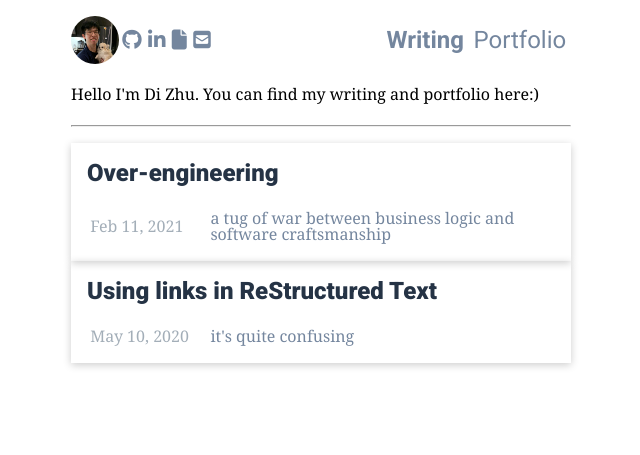
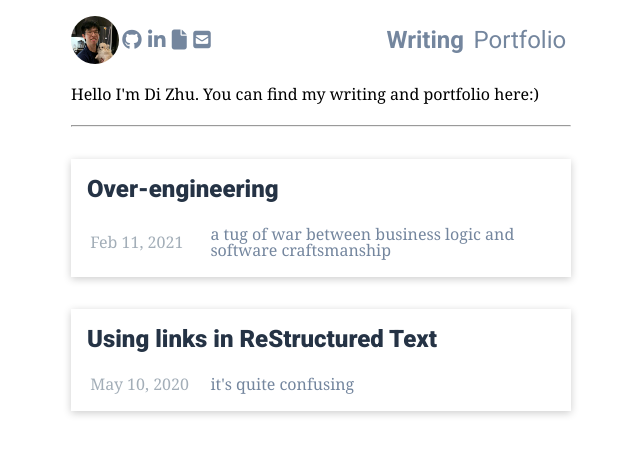
Before and after one commit to alvyjudy/alvyjudy.github.io, a Jekyll site: the page built from index.html, in a window 1280 px wide. Shown: the top 455 px of the page, without its empty margins (319-959 px from the left). Built offline with Jekyll 4.4.1, drawn with Linux system fonts in a browser that asks for light colours; nearby versions of some CDN libraries.

Commit message:
add margin

```diff
--- a/assets/css/stylesheet.scss
+++ b/assets/css/stylesheet.scss
@@ -152,7 +152,7 @@ h1 {
   padding: 0;
 
   & li {
-    margin: 0;
+    margin: 2em 0;
   }
 
   & a {
```
